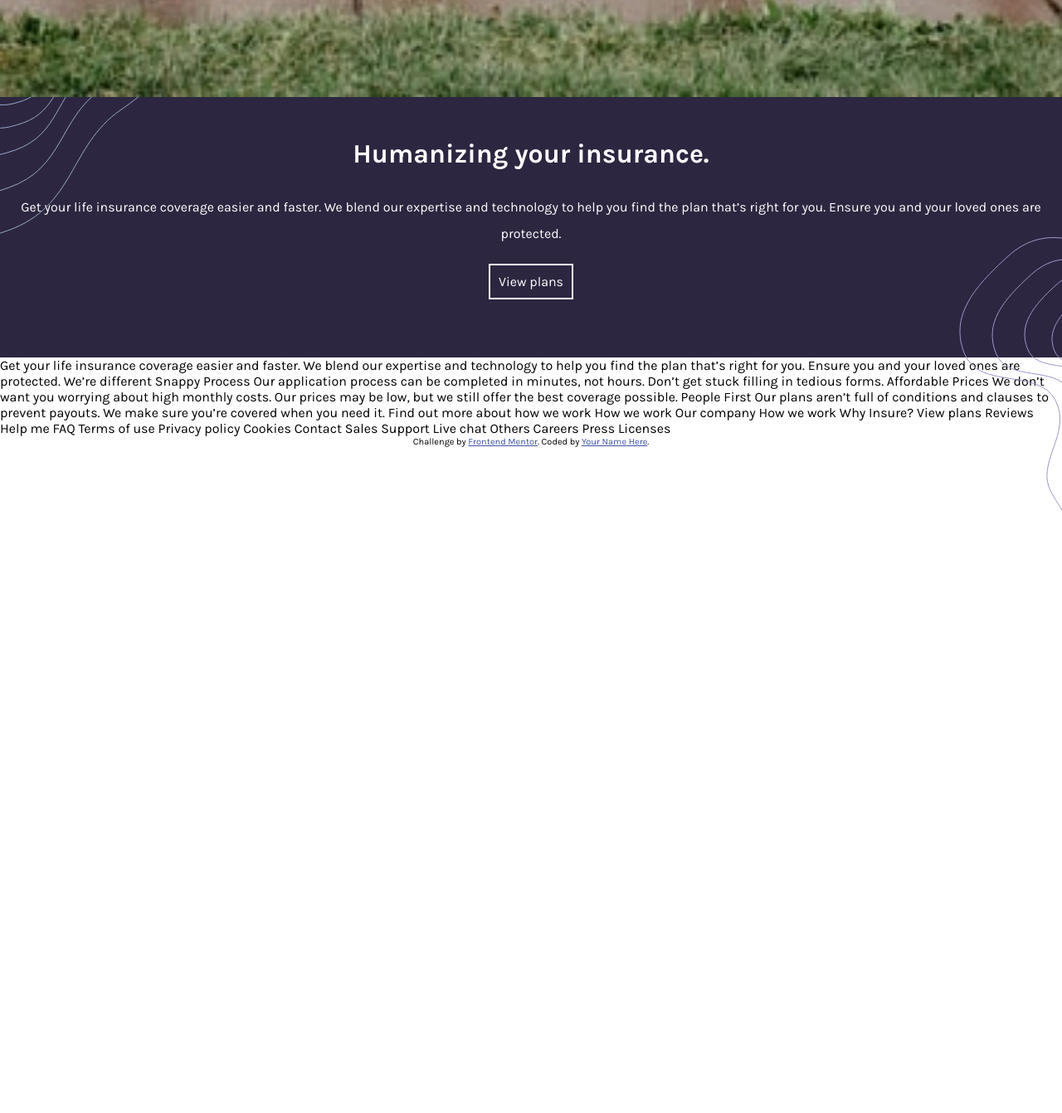
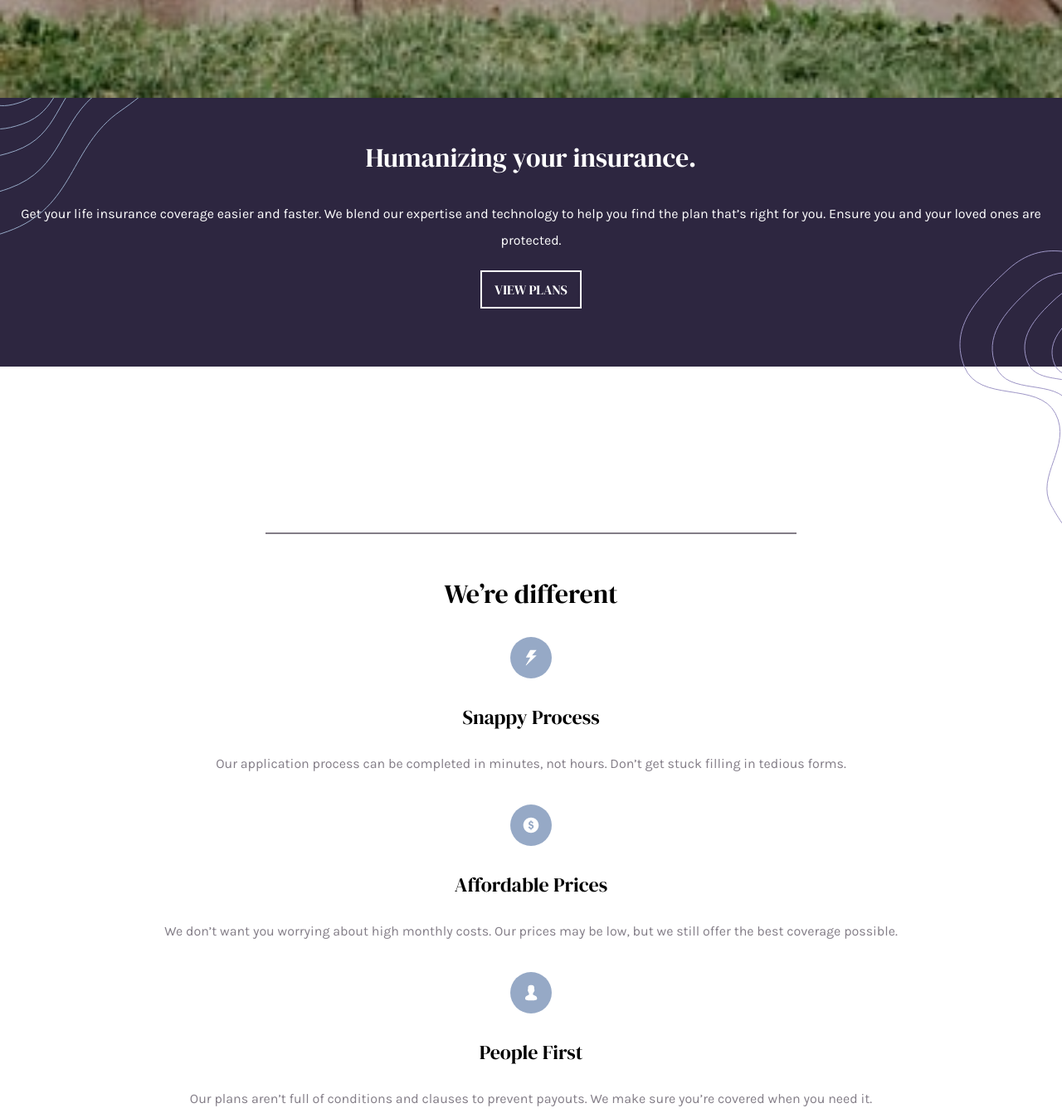
Before and after one commit to Rashkele/Insurance-Landing-Page, a plain HTML site: page index.html in a window 1280 px wide. Shown: the part 1478-2820 px from the top of the page at 83% size. Before the commit the page ends 2098 px from the top, so only its background shows below. Drawn offline with Linux system fonts and the light colour scheme.

Commit message:
Part of Main added

```diff
--- a/index.html
+++ b/index.html
@@ -39,11 +39,43 @@
   and technology to help you find the plan that’s right for you. Ensure you
   and your loved ones are protected.</p>
 
- <a class="View-plans" href="#">View plans</a>
+ <a class="View-plans" href="#">VIEW PLANS</a>
 
   <div class="waves-right"><img src="./images/bg-pattern-intro-right-mobile.svg" alt="Waves-right"></div>
 </div>
 </header>
+  <main>
+    <div class="line"></div>
+    <h1>We’re different</h1>
+    <div class="container">
+     <div class="icon">
+       <img src="./images/icon-snappy-process.svg" alt="Snappy process">
+       </div>
+       <h2>Snappy Process</h2>
+       <p>Our application process can be completed in minutes, not hours. Don’t get
+        stuck filling in tedious forms.
+      </p>
+    </div>
+    <div class="container">
+      <div class="icon">
+        <img src="./images/icon-affordable-prices.svg" alt="Affordable Prices">
+        </div>
+        <h2> Affordable Prices</h2>
+        <p>We don’t want you worrying about high monthly costs. Our prices may be low,
+          but we still offer the best coverage possible.
+       </p>
+    </div>
+    <div class="container">
+      <div class="icon">
+        <img src="./images/icon-people-first.svg" alt="People First">
+        </div>
+        <h2>People First</h2>
+        <p>Our plans aren’t full of conditions and clauses to prevent payouts. We make
+          sure you’re covered when you need it.
+       </p>
+    </div>
+
+  </main>
 
 
 
@@ -51,28 +83,19 @@
 
 
 
-  Get your life insurance coverage easier and faster. We blend our expertise
-  and technology to help you find the plan that’s right for you. Ensure you
-  and your loved ones are protected.
 
 
 
-  We’re different
 
-  Snappy Process
 
-  Our application process can be completed in minutes, not hours. Don’t get
-  stuck filling in tedious forms.
 
-  Affordable Prices
 
-  We don’t want you worrying about high monthly costs. Our prices may be low,
-  but we still offer the best coverage possible.
 
-  People First
 
-  Our plans aren’t full of conditions and clauses to prevent payouts. We make
-  sure you’re covered when you need it.
+
+
+
+
 
   Find out more about how we work
 
--- a/style.css
+++ b/style.css
@@ -16,15 +16,16 @@ padding: 0;}
 body {
     font-size: 16px;
     font-family: 'DM Serif Display', serif;
-    font-family: 'Karla', sans-serif;
+
 
 }
+p {font-family: 'Karla', sans-serif;}
 
 @media only screen and (max-width: 999px) {
 ul {display: none;
 }}
 
-nav   {
+nav {
     display: flex;
     padding: 10px;
     justify-content: space-between;
@@ -32,13 +33,25 @@ nav   {
 
 li {display: inline-block;}
 
-h1 {
+h1, h2 {
     margin-bottom: 30px;
     text-align: center;
+    font-weight: 400;
+    }
+
+h2 {
+    margin-top: 30px;
 }
+
+
 header p {
    line-height: 2em;
    text-align: center;
+}
+
+main p {
+    color: var(--DarkGrayishViolet);
+    text-align: center;
 }
 .logo {
 margin-top: 10px;
@@ -61,7 +74,7 @@ display: block;
     width: fit-content;
     display: block;
     border: white solid 2px;
-    padding: 10px;
+    padding: 10px 15px;
     text-decoration: none;
     margin: 20px auto;
 }
@@ -77,6 +90,30 @@ display: block;
     bottom: -60%;
 }
 
+main {
+    position: relative;
+}
+
+
+div.line {
+    width: 50%;
+    height: 2px;
+    background-color: var(--DarkGrayishViolet);
+    margin: 200px auto 50px;
+    }
+
+
+    .icon img {
+        display: block;
+        margin: 0 auto 20px;
+        width:50px;
+
+    }
+
+    div.container {
+        padding: 0 20px;
+    margin-bottom: 40px;}
+
 /*@media only screen and (min-width: 1000px) {
 
 }*/
```
